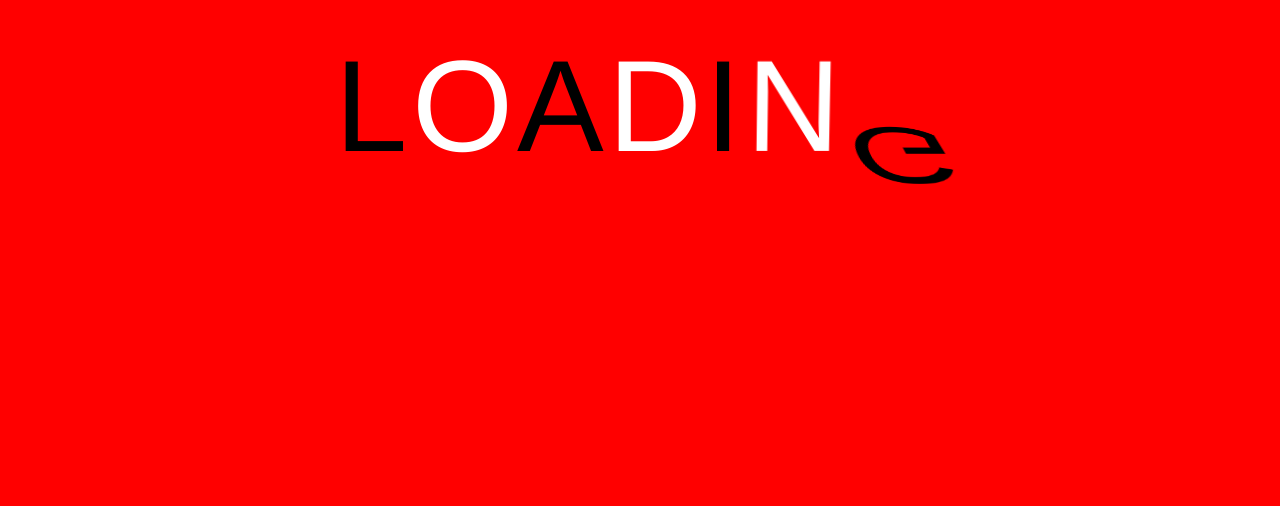
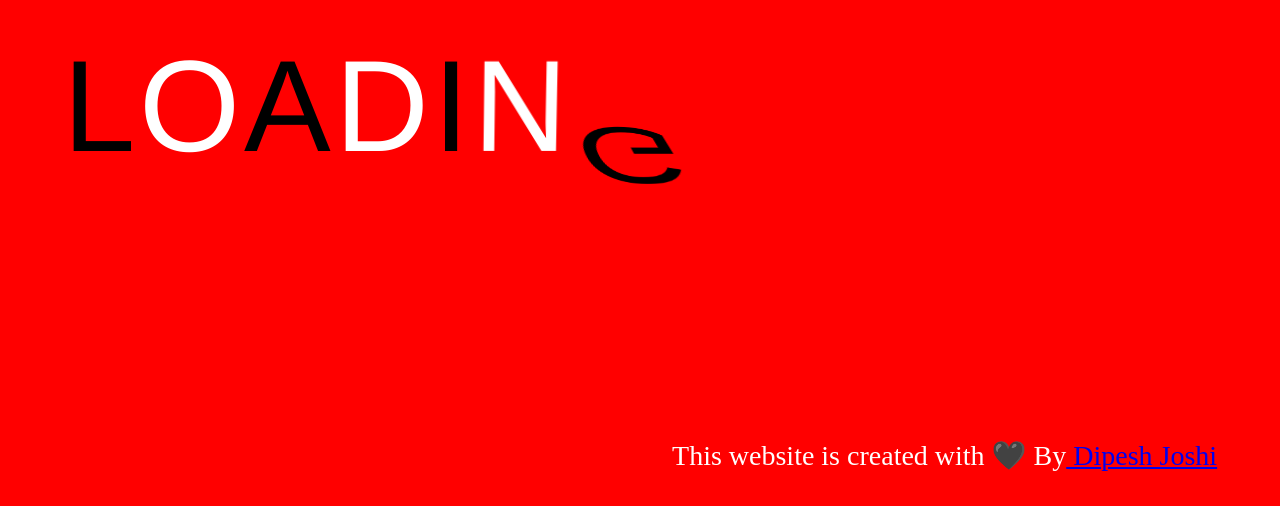
Before and after one commit to dipeshjoshi4/Animation-dj, a plain HTML site: page 3d Flipping Text/index.html in a window 1280 px wide. Shown: the part 294-800 px from the top of the page. Drawn offline with Linux system fonts and the light colour scheme; files that its build step writes are made by us from their sources.

Commit message:
added devloper details

```diff
--- a/3d Flipping Text/index.html
+++ b/3d Flipping Text/index.html
@@ -27,6 +27,8 @@
 
 
 		</div>
+
+		<p class="developer-details">This website is created with 🖤 By<a href="https://www.linkedin.com/in/dipesh-joshi-2512a2162/" target="_blank"> Dipesh Joshi</a></p>
 	</body>
 
 
--- a/3d Flipping Text/style.css
+++ b/3d Flipping Text/style.css
@@ -13,7 +13,14 @@ body{
 	-webkit-perspective:700px;
 	perspective: 700px;
 }
-
+.developer-details {
+  color: white;
+  text-align: center;
+  font-size: 28px;
+  line-height: 1.5em;
+  padding-bottom: 0px;
+  padding-top: 700px;
+}
 .loader>span{
 	font-size: 130px;
 	font-family: "franklin gothic medium",sans-serif;
```
